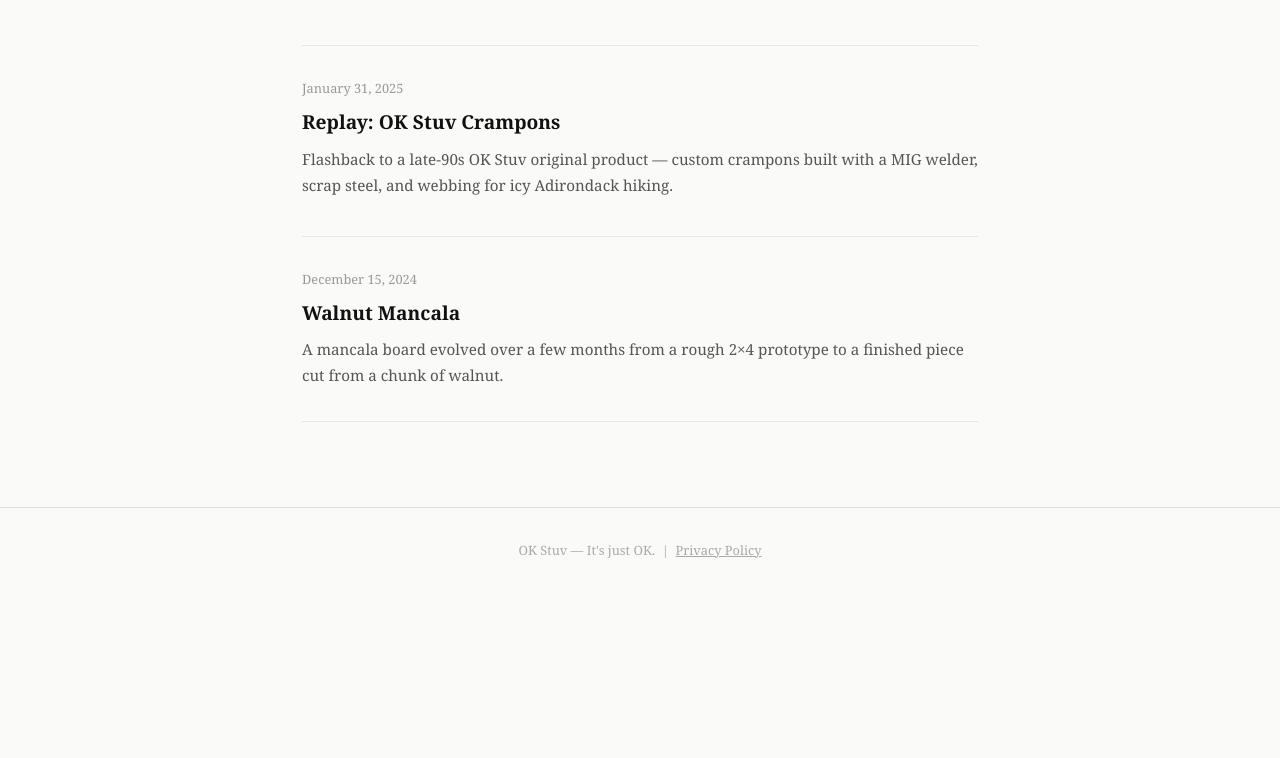
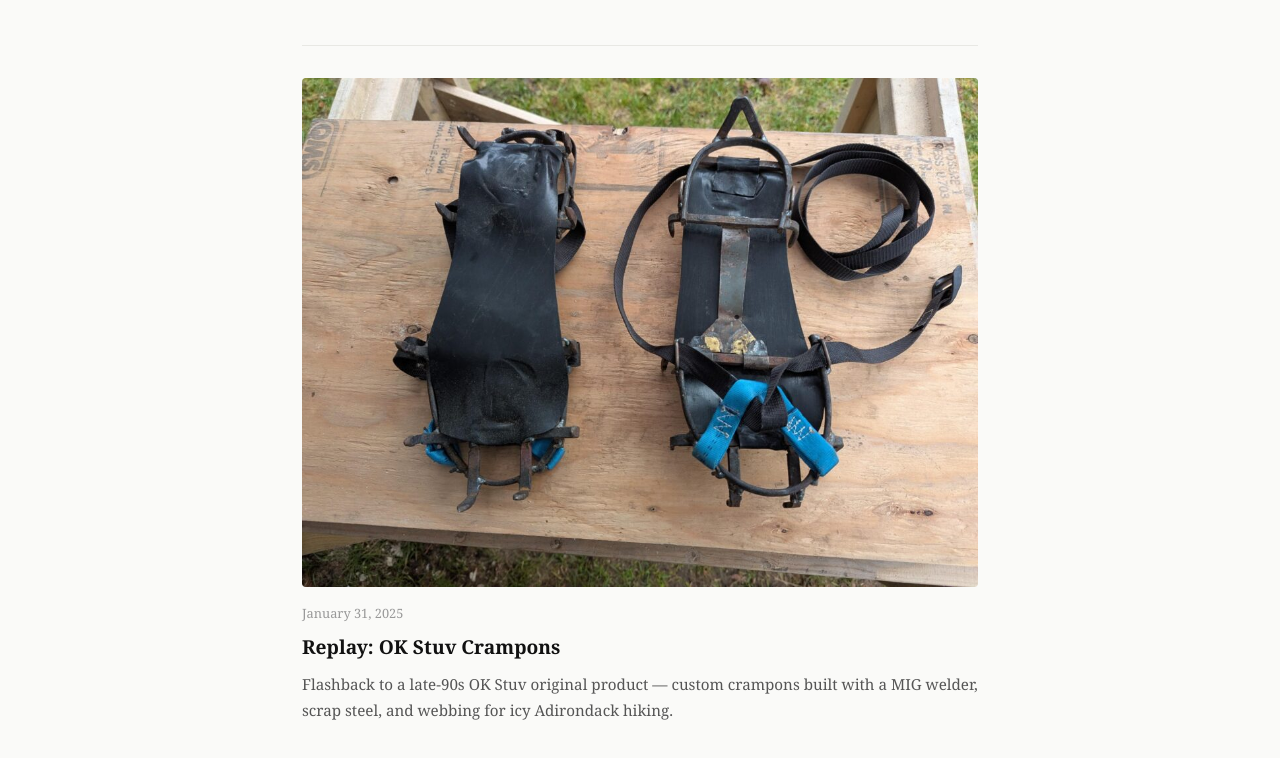
Before and after one commit to okstuv/okstuv, a plain HTML site: page index.html in a window 1280 px wide. Shown: the part 602-1360 px from the top of the page. Before the commit the page ends 1215 px from the top, so only its background shows below. Drawn offline with Linux system fonts and the light colour scheme.

Commit message:
Add hero images to homepage post list

```diff
--- a/index.html
+++ b/index.html
@@ -36,11 +36,17 @@
 
   <ul class="post-list">
     <li>
+      <a href="crampons/index.html" class="post-hero">
+        <img src="images/PXL_20250103_231353054-1024x771.jpg" alt="OK Stuv crampons">
+      </a>
       <div class="post-date">January 31, 2025</div>
       <h2><a href="crampons/index.html">Replay: OK Stuv Crampons</a></h2>
       <p>Flashback to a late-90s OK Stuv original product — custom crampons built with a MIG welder, scrap steel, and webbing for icy Adirondack hiking.</p>
     </li>
     <li>
+      <a href="walnut-mancala/index.html" class="post-hero">
+        <img src="images/PXL_20250106_1521119002-1-edited-scaled.jpg" alt="Finished walnut mancala board">
+      </a>
       <div class="post-date">December 15, 2024</div>
       <h2><a href="walnut-mancala/index.html">Walnut Mancala</a></h2>
       <p>A mancala board evolved over a few months from a rough 2×4 prototype to a finished piece cut from a chunk of walnut.</p>
--- a/style.css
+++ b/style.css
@@ -58,6 +58,21 @@ figcaption { font-size: 0.85rem; color: #666; margin-top: 0.6rem; line-height: 1
 .post-list li { border-top: 1px solid #e8e8e4; padding: 2rem 0; }
 .post-list li:last-child { border-bottom: 1px solid #e8e8e4; }
 .post-list .post-date { font-size: 0.8rem; color: #999; margin-bottom: 0.4rem; }
+.post-list .post-hero {
+  display: block;
+  margin-bottom: 1rem;
+  overflow: hidden;
+  border-radius: 4px;
+}
+.post-list .post-hero img {
+  width: 100%;
+  height: auto;
+  display: block;
+  transition: transform 0.2s ease-in-out;
+}
+.post-list .post-hero:hover img {
+  transform: scale(1.02);
+}
 .post-list h2 { margin: 0 0 0.5rem; font-size: 1.2rem; }
 .post-list h2 a { text-decoration: none; color: #111; }
 .post-list h2 a:hover { text-decoration: underline; }
```
